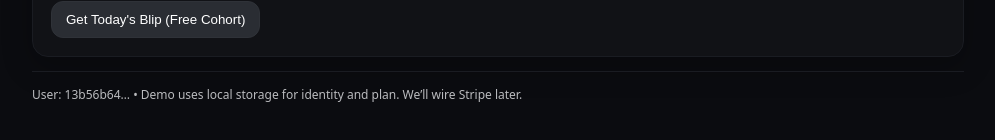
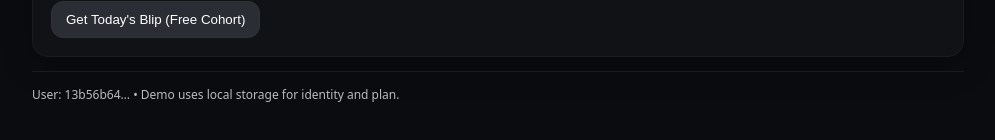
Before and after one commit to KeatingBiz/blip, a Next.js app: page / in a window 1280 px wide. Shown: the part 230-370 px from the top of the page, without its empty margins (142-1137 px from the left). Built offline with nearby package versions, Linux system fonts and the light colour scheme; no server answers.

Commit message:
Update page.tsx

```diff
--- a/app/page.tsx
+++ b/app/page.tsx
@@ -1,9 +1,9 @@
 'use client';
 import { useEffect, useState } from 'react';
-import BlipPlayer from '@/components/BlipPlayer';
-import PreferencesForm from '@/components/PreferencesForm';
-import VoiceAgent from '@/components/VoiceAgent';
-import { upsertUser } from '@/lib/api';
+import BlipPlayer from '../components/BlipPlayer';
+import PreferencesForm from '../components/PreferencesForm';
+import VoiceAgent from '../components/VoiceAgent';
+import { upsertUser } from '../lib/api';
 import './globals.css';
 
 export default function Page(){
@@ -47,7 +47,7 @@ export default function Page(){
       }
 
       <div className="hr" />
-      <div className="small">User: {userId ? userId.slice(0,8) : ''}… • Demo uses local storage for identity and plan. We’ll wire Stripe later.</div>
+      <div className="small">User: {userId ? userId.slice(0,8) : ''}… • Demo uses local storage for identity and plan.</div>
     </div>
   );
 }
```
